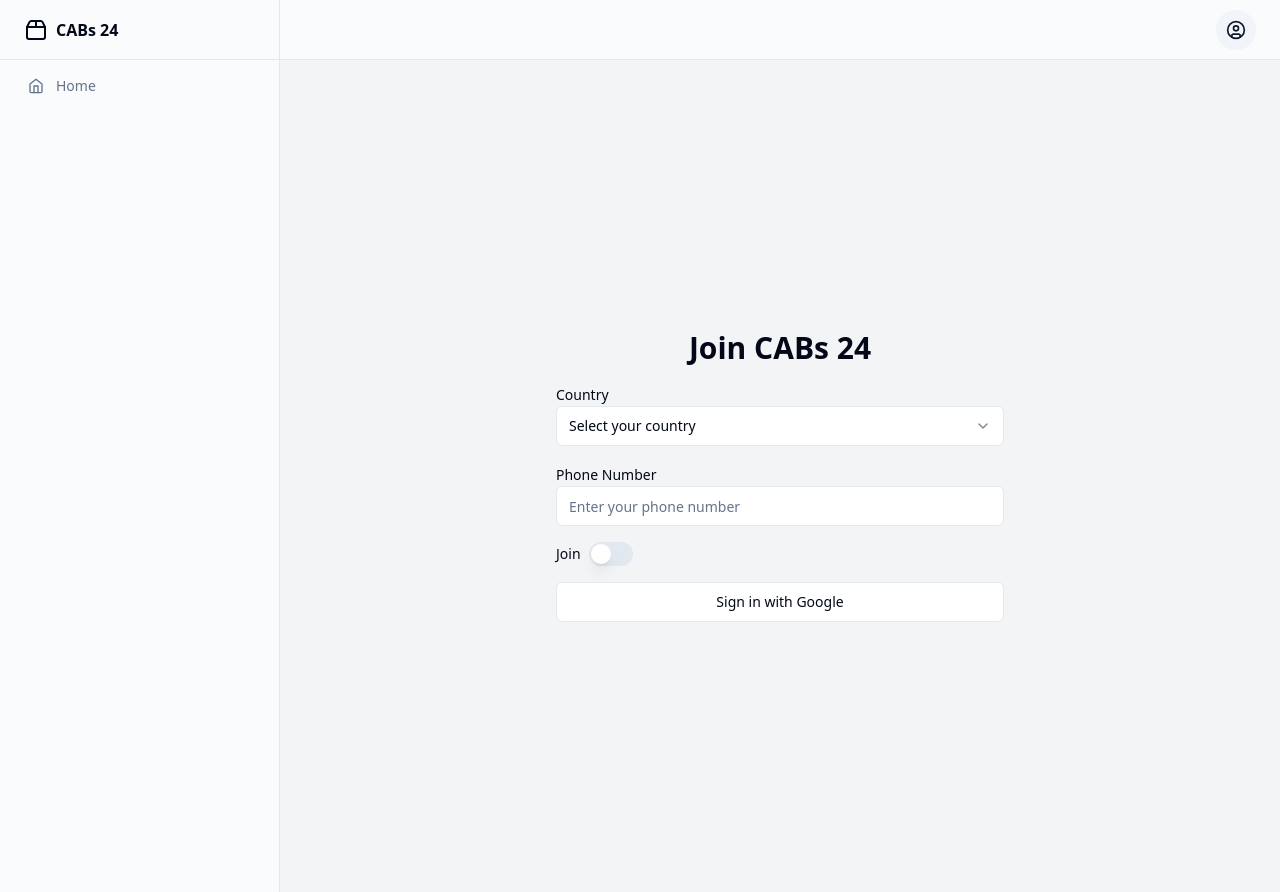
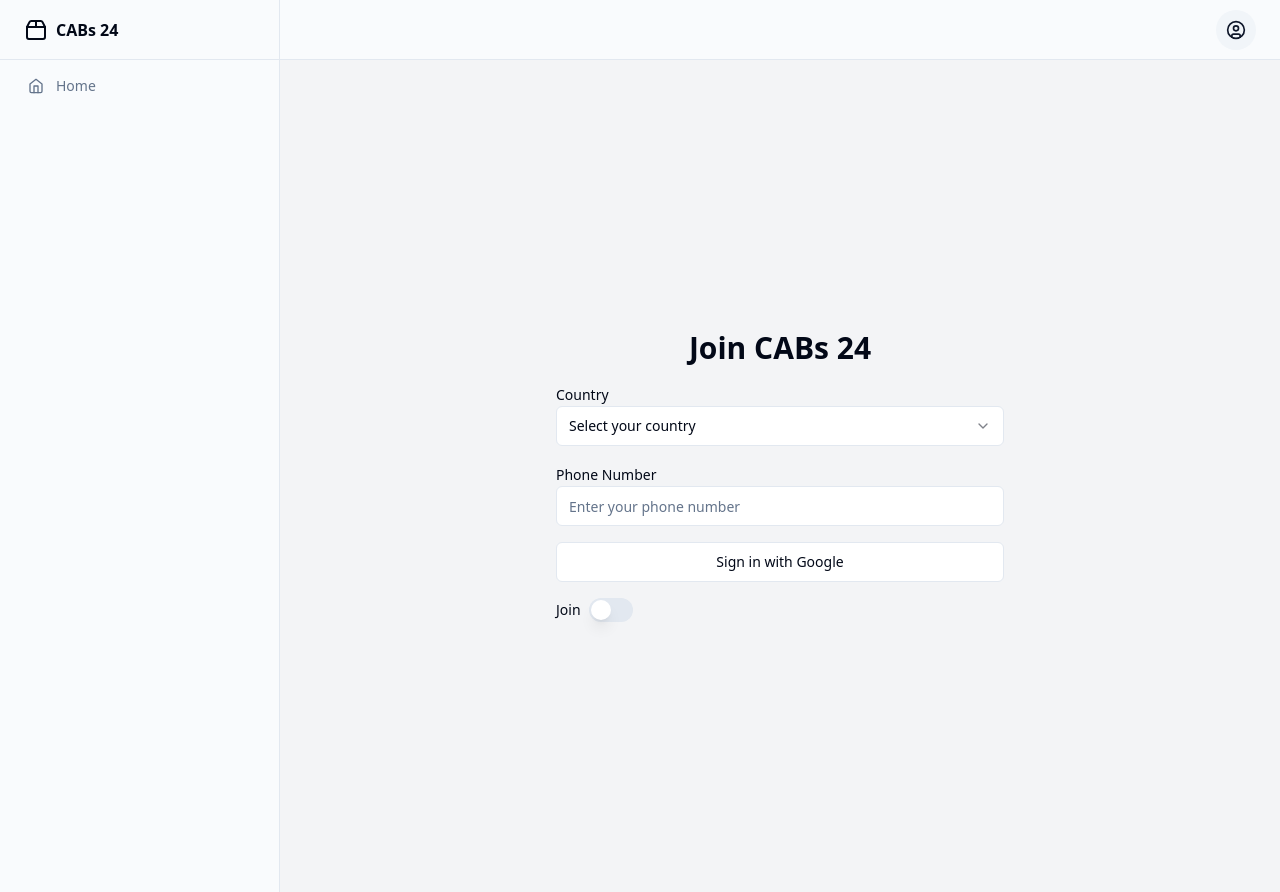
Before and after one commit to GPT-Engineer-App/cab-24-service-app, a React (Vite) app: page /join in a window 1280 px wide. Built offline with nearby package versions, Linux system fonts and the light colour scheme.

Commit message:
Moved the join switch to the bottom of the joining activity screen in the CABs 24 app.

```diff
--- a/src/pages/JoinActivity.jsx
+++ b/src/pages/JoinActivity.jsx
@@ -28,13 +28,13 @@ const JoinActivity = () => {
           <Label htmlFor="phone">Phone Number</Label>
           <Input id="phone" type="tel" placeholder="Enter your phone number" className="w-full" />
         </div>
+        <Button variant="outline" className="w-full">
+          Sign in with Google
+        </Button>
         <div className="flex items-center space-x-2">
           <Label htmlFor="join">Join</Label>
           <Switch id="join" />
         </div>
-        <Button variant="outline" className="w-full">
-          Sign in with Google
-        </Button>
       </div>
     </div>
   );
```
